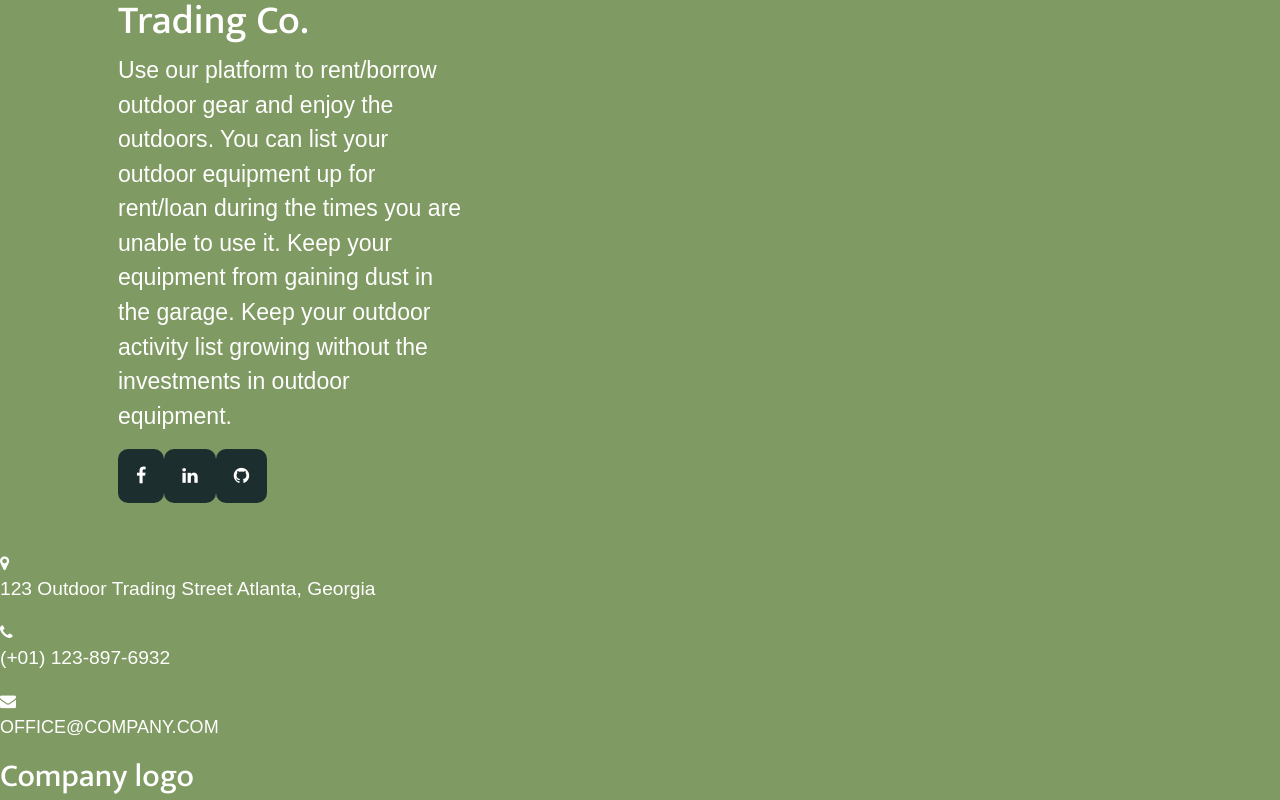
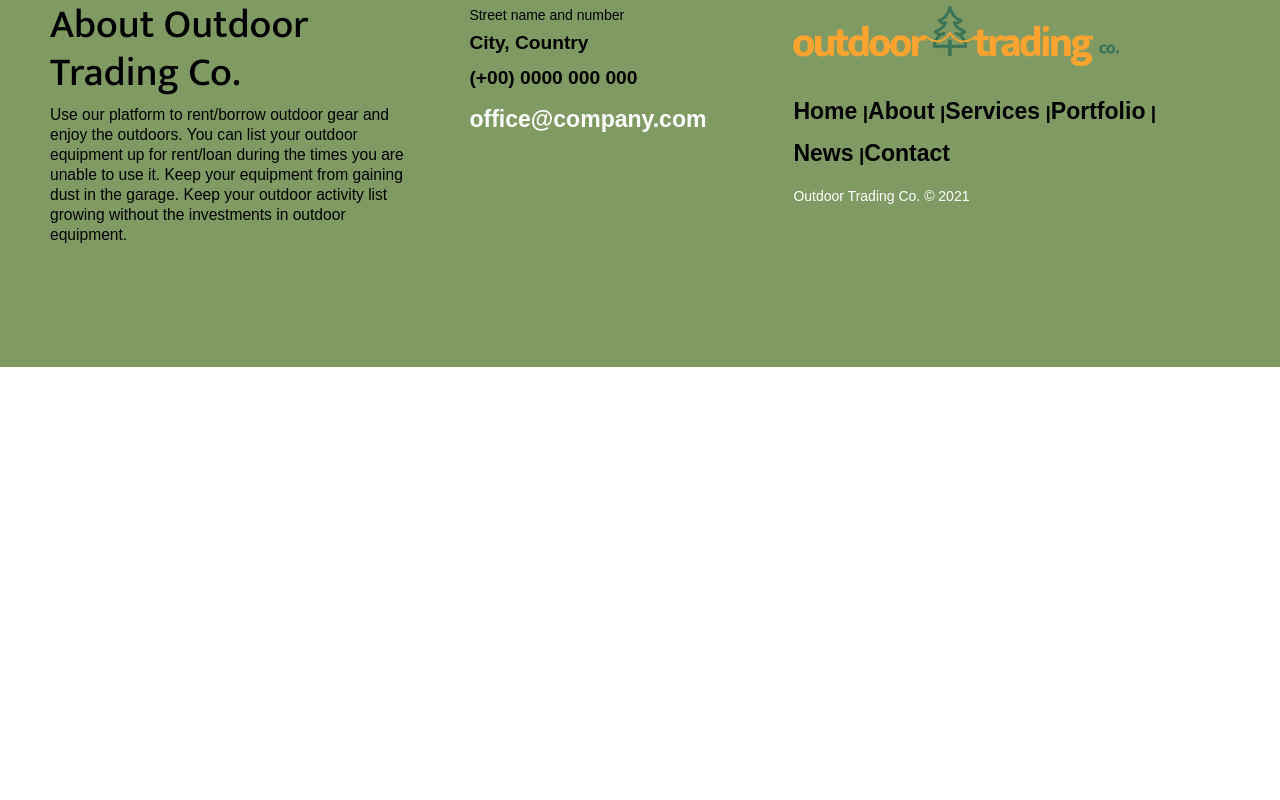
Before and after one commit to NeedaMehmud/outdoor-trading-co, a React (Create React App) app in the folder client/: page / in a window 1280 px wide. Shown: the part 1880-2680 px from the top of the page. After the commit the page ends 2247 px from the top, so only its background shows below. Built offline with nearby package versions, Linux system fonts and the light colour scheme; a web font is replaced by a local one.

Commit message:
added logo to footer

```diff
--- a/client/src/components/Footer.js
+++ b/client/src/components/Footer.js
@@ -1,11 +1,14 @@
 import React from "react";
 import "../style/Footer.css";
+import logo from "../assets/images/logo.png";
+import { Link } from 'react-router-dom';
+
+
 
 function Footer() {
   return (
-    <footer>
-      <div className="container p-5">
-        <div class="footer-left col-md-4 col-sm-6">
+    <footer class="footer">
+      <div className="footer-left col-md-4 col-sm-6">
         <p class="about">
           <h1> About Outdoor Trading Co.</h1>
           <p>Use our platform to rent/borrow outdoor gear and enjoy the outdoors.
@@ -19,15 +22,14 @@ function Footer() {
           <a href="https://github.com/NeedaMehmud2017/outdoor-trading-co"><i class="fa fa-github"></i></a>
         </div>
       </div>
-      </div>
       <div class="footer-center col-md-4 col-sm-6">
         <div>
           <i class="fa fa-map-marker"></i>
-          <p><span> 123 Outdoor Trading Street</span> Atlanta, Georgia</p>
+          <p><span> Street name and number</span> City, Country</p>
         </div>
         <div>
           <i class="fa fa-phone"></i>
-          <p> (+01) 123-897-6932</p>
+          <p> (+00) 0000 000 000</p>
         </div>
         <div>
           <i class="fa fa-envelope"></i>
@@ -35,7 +37,9 @@ function Footer() {
         </div>
       </div>
       <div class="footer-right col-md-4 col-sm-6">
-        <h2> Company<span> logo</span></h2>
+        <div className="navbar-brand">
+          <img src={logo} alt="Outdoor Trading Co. logo" />
+        </div>
         <p class="menu">
           <a href="#"> Home</a> |
       <a href="#"> About</a> |
@@ -46,10 +50,10 @@ function Footer() {
         </p>
         <p class="name"> Outdoor Trading Co. &copy; 2021</p>
       </div>
-      <div className="text-center p-3 copyright">
+      {/* <div className="text-center p-3 copyright">
         <p>Copyright 2021 Outdoor Trading Co.</p>
-      </div>
-    </footer>
+      </div> */}
+    </footer >
   );
 }
 
--- a/client/src/style/Footer.css
+++ b/client/src/style/Footer.css
@@ -1,104 +1,160 @@
-@import url(https://cdnjs.cloudflare.com/ajax/libs/font-awesome/4.6.3/css/font-awesome.css);
+.footer {
+  background-color: var(--quartenary);
+  width: 100%;
+  text-align: left;
+  font-family: sans-serif;
+  font-weight: bold;
+  font-size: 16px;
+  padding: 50px;
+  margin-top: 50px;
+}
 
-nav,footer {
-  background-color: var(--primary);
+.footer .footer-left,
+.footer .footer-center,
+.footer .footer-right {
+  display: inline-block;
+  vertical-align: top;
+}
+
+/* footer left*/
+
+.footer .footer-left {
+  width: 33%;
+  padding-right: 15px;
+}
+
+.footer .about {
+  line-height: 20px;
+  color: black;
+  font-size: 13px;
+  font-weight: normal;
+  margin: 0;
+}
+
+.footer .about span {
+  display: block;
+  color: black;
+  font-size: 14px;
+  font-weight: bold;
+  margin-bottom: 20px;
+}
+
+.footer .icons {
+  margin-top: 25px;
+}
+
+.footer .icons a {
+  display: inline-block;
+  width: 35px;
+  height: 35px;
+  cursor: pointer;
+  color: var(--links);
+  border-radius: 2px;
+  font-size: 20px;
+  /* color: #ffffff; */
+  text-align: center;
+  line-height: 35px;
+  margin-right: 3px;
+  margin-bottom: 5px;
+}
+
+/* footer center*/
+
+.footer .footer-center {
+  width: 30%;
+}
+
+.footer .footer-center i {
+  background-color: #33383b;
+  color: black;
+  font-size: 25px;
+  width: 38px;
+  height: 38px;
+  border-radius: 50%;
+  text-align: center;
+  line-height: 42px;
+  margin: 10px 15px;
+  vertical-align: middle;
+}
+
+.footer .footer-center i.fa-envelope {
+  font-size: 17px;
+  line-height: 38px;
+}
+
+.footer .footer-center p {
+  display: inline-block;
+  color: black;
+  vertical-align: middle;
+  margin: 0;
+}
+
+.footer .footer-center p span {
+  display: block;
+  font-weight: normal;
+  font-size: 14px;
+  line-height: 2;
+}
+
+.footer .footer-center p a {
+  color: var(--links);
+  text-decoration: none;
+}
+
+/* footer right*/
+
+.footer .footer-right {
+  width: 35%;
+}
+
+.footer h2 {
+  color: black;
+  font-size: 36px;
+  font-weight: normal;
+  margin: 0;
+}
+
+.footer h2 span {
+  color: black;
+}
+
+.footer .menu {
+  color: black;
+  margin: 20px 0 12px;
+  padding: 0;
+}
+
+.footer .menu a {
+  display: inline-block;
+  line-height: 1.8;
+  text-decoration: none;
+  color: inherit;
+}
+
+.footer .menu a:hover {
   color: var(--links);
 }
-footer {
-  background-color: var(--quartenary);
+
+.footer .name {
+  color: var(--links);
+  font-size: 14px;
+  font-weight: normal;
+  margin: 0;
 }
-footer a {
-  color: var(--links);
-  text-decoration: none;
-  font-size: large;
-  text-transform: uppercase;
+
+@media (max-width: 767px) {
+  .footer {
+    font-size: 14px;
+  }
+  .footer .footer-left,
+  .footer .footer-center,
+  .footer .footer-right {
+    display: block;
+    width: 100%;
+    margin-bottom: 40px;
+    text-align: center;
+  }
+  .footer .footer-center i {
+    margin-left: 0;
+  }
 }
-footer a:hover {
-  color: var(--links);
-}
-/* Social media icon styling. */
-.fa {
-    border-radius: 10px;
-}
-.social-icons {
-    padding: 0;
-}
-.social-icons li {
-    display: inline;
-}
-.social-icons a, .social-icons a:hover {
-    color: #fff;
-    text-decoration: none;
-}
-.fa-facebook {
-    padding:1em;
-    -o-transition:.5s;
-    -ms-transition:.5s;
-    -moz-transition:.5s;
-    -webkit-transition:.5s;
-    transition: .5s;
-    background-color: var(--primary);
-}
-.fa-facebook:hover {
-    background-color: #3d5b99;
-}
-.fa-twitter {
-    padding:10px 12px;
-    -o-transition:.5s;
-    -ms-transition:.5s;
-    -moz-transition:.5s;
-    -webkit-transition:.5s;
-    transition: .5s;
-    background-color: var(--primary);
-}
-.fa-twitter:hover {
-    background-color: #00aced;
-}
-.fa-rss {
-    padding:1em;
-    -o-transition:.5s;
-    -ms-transition:.5s;
-    -moz-transition:.5s;
-    -webkit-transition:.5s;
-    transition: .5s;
-    background-color: var(--primary);
-}
-.fa-rss:hover {
-    background-color: #eb8231;
-}
-.fa-youtube {
-    padding:1em;
-    -o-transition:.5s;
-    -ms-transition:.5s;
-    -moz-transition:.5s;
-    -webkit-transition:.5s;
-    transition: .5s;
-    background-color: var(--primary);
-}
-.fa-youtube:hover {
-    background-color: #e64a41;
-}
-.fa-linkedin {
-    padding:1em;
-    -o-transition:.5s;
-    -ms-transition:.5s;
-    -moz-transition:.5s;
-    -webkit-transition:.5s;
-    transition: .5s;
-    background-color: var(--primary);
-}
-.fa-linkedin:hover {
-    background-color: #0073a4;
-}
-.fa-github {
-    padding:1em;
-    -o-transition:.5s;
-    -ms-transition:.5s;
-    -moz-transition:.5s;
-    -webkit-transition:.5s;
-    transition: .5s;
-    background-color: var(--primary);
-}
-.fa-github:hover {
-    background-color: #5a32a3;
-}
```
Lines whose indentation alone changed are shown as unchanged.
